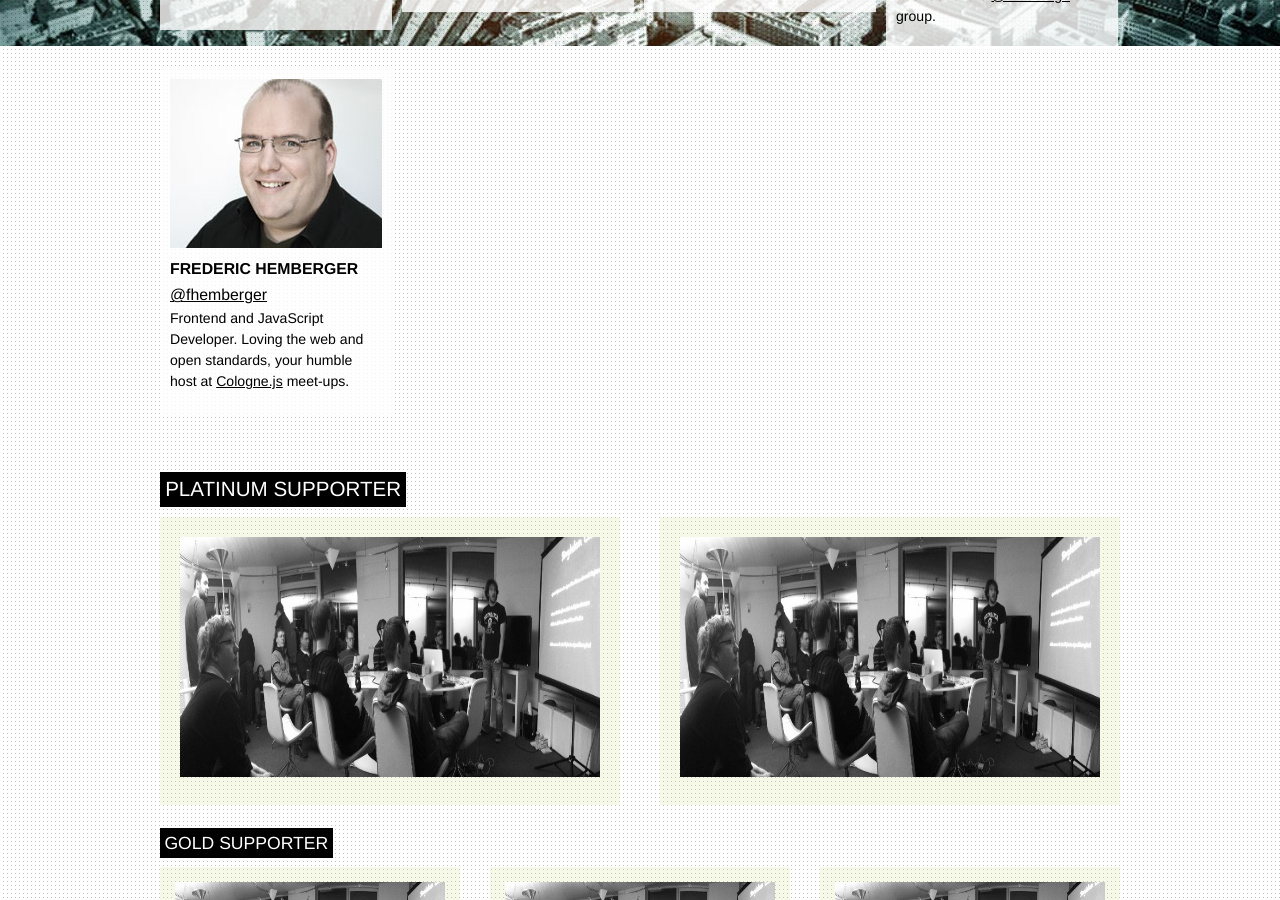
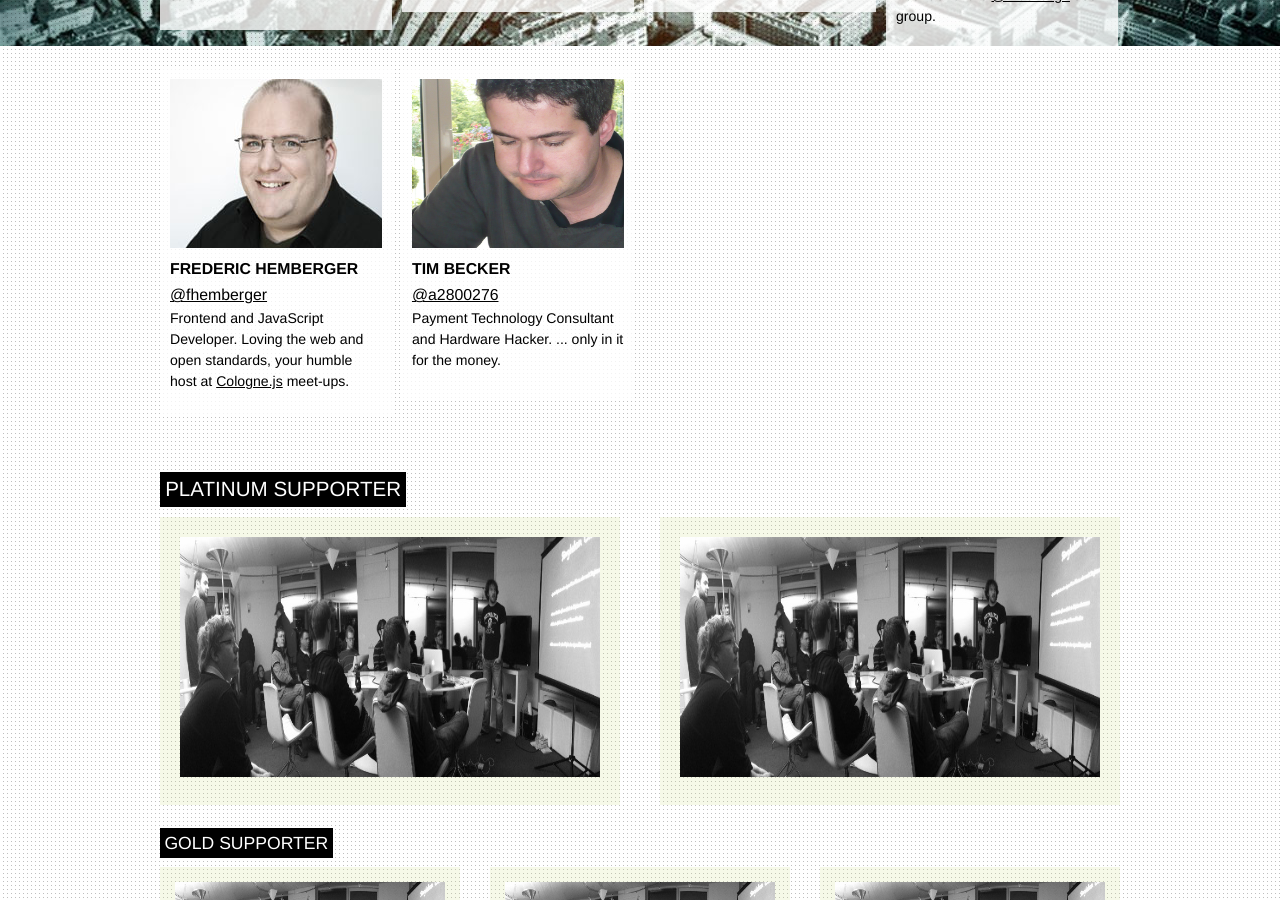
Before and after one commit to InteractiveCologne/interactivecologne.github.com, a Jekyll site: the page built from team.html, in a window 1280 px wide and 900 px high, scrolled down 782 px. Built offline with Jekyll 4.4.1, drawn with Linux system fonts in a browser that asks for light colours.

Commit message:
added my (tim) info

```diff
--- a/team.html
+++ b/team.html
@@ -52,5 +52,14 @@ layout: default
 				<a href="http://colognejs.de">Cologne.js</a> meet-ups.
 			</p>
 		</li>
+		<li>
+			<img src="/assets/images/team/tim-becker.png" width="212" height="169" alt="Tim Becker" /><br/>
+			<strong>Tim Becker</strong><br/>
+			<a href="http://twitter.com/a2800276">@a2800276</a>
+			<p>
+			  Payment Technology Consultant and Hardware Hacker.
+			  ... only in it for the money.
+			</p>
+		</li>
 	</ul>
 </div>
```
Also changed, not shown: assets/images/team/tim-becker.png (added).
